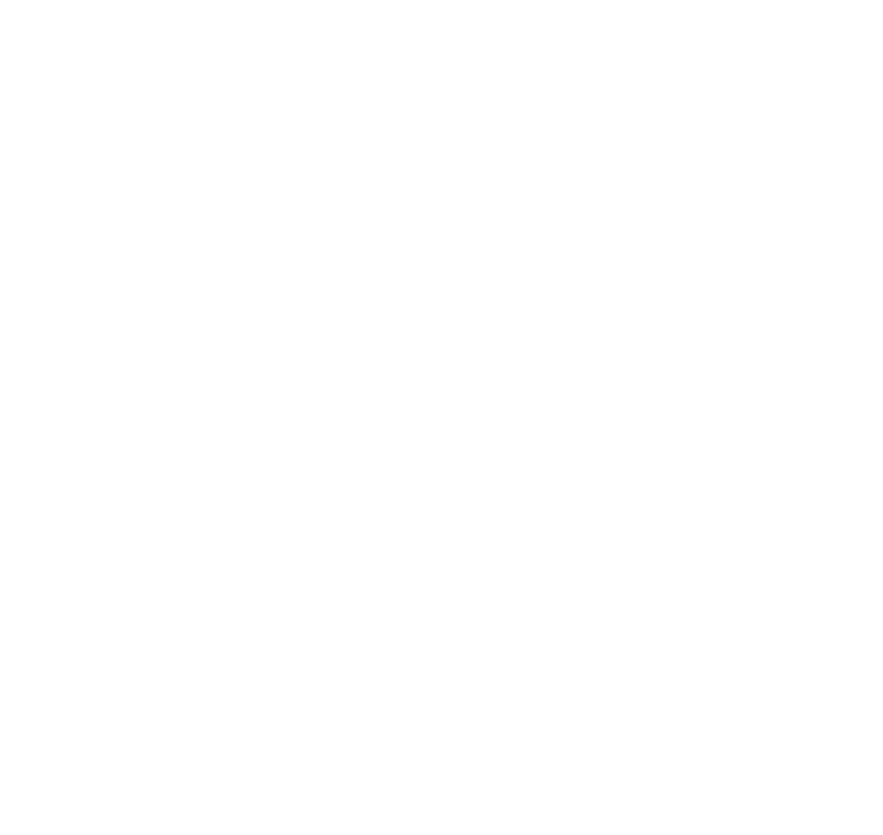
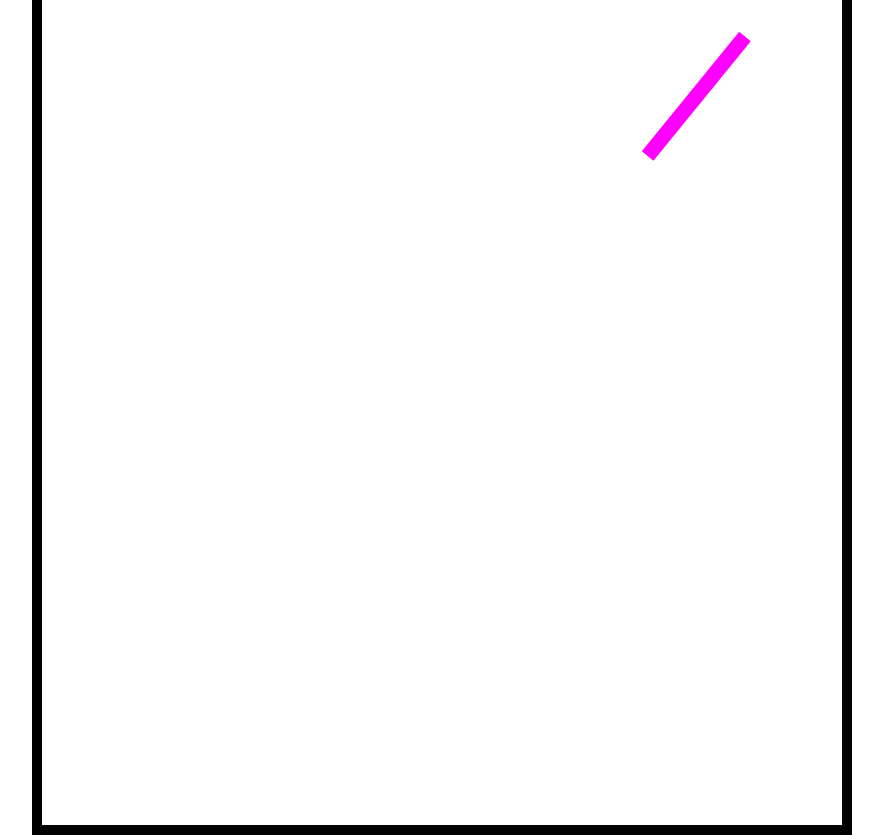
Before and after one commit to nugmara/Complex-animated-code-basis, a plain HTML site: page index.html in a window 1280 px wide. Shown: the whole page, without its empty margins (198-1081 px from the left). Before the commit the page ends 800 px from the top, so only its background shows below. Drawn offline with Linux system fonts and the light colour scheme.

Commit message:
add random lines on the canvas

```diff
--- a/index.html
+++ b/index.html
@@ -4,9 +4,11 @@
     <meta charset="UTF-8">
     <meta name="viewport" content="width=device-width, initial-scale=1.0">
     <link rel="stylesheet" href="./style.css">
-    <title>Document</title>
+    <title>Auto Scribbles</title>
 </head>
 <body>
+
+    <canvas id="canvas1"></canvas>
 
     <script src="./script.js"></script>
 
--- a/script.js
+++ b/script.js
@@ -0,0 +1,29 @@
+const canvas = document.getElementById("canvas1");
+const ctx = canvas.getContext("2d");
+canvas.width = 800;
+canvas.height = 850;
+
+// global settings
+ctx.lineWidth = 10;
+ctx.strokeStyle = "magenta";
+
+class Line {
+    constructor(canvas) {
+        this.canvas = canvas;
+        this.startX = Math.random() * canvas.width;
+        this.startY = Math.random() * canvas.height;
+        this.endX = Math.random() * canvas.width;
+        this.endY = Math.random() * canvas.height;
+        this.lineWidth = Math.floor(Math.random() * 15 + 1)
+    }
+    draw(context) {
+        context.lineWidth = this.lineWidth
+        context.beginPath();
+        context.moveTo(this.startX, this.startY);
+        context.lineTo(this.endX, this.endY);
+        context.stroke()
+    }
+}
+
+const line1 = new Line(canvas);
+line1.draw(ctx)
--- a/style.css
+++ b/style.css
@@ -0,0 +1,13 @@
+* {
+    margin: 0;
+    padding: 0;
+    box-sizing: border-box;
+}
+
+canvas {
+    border: 10px solid black;
+    position: absolute;
+    top: 50%;
+    left: 50%;
+    transform: translate(-50%, -50%);
+}
```
